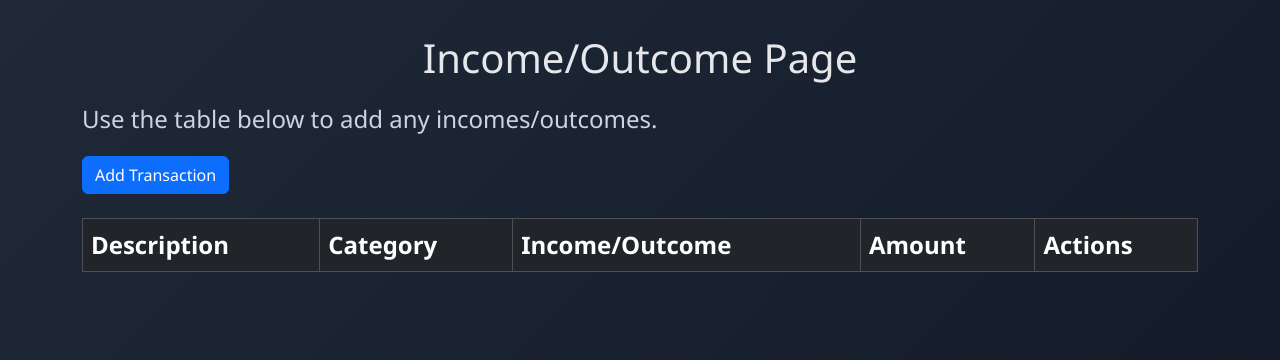
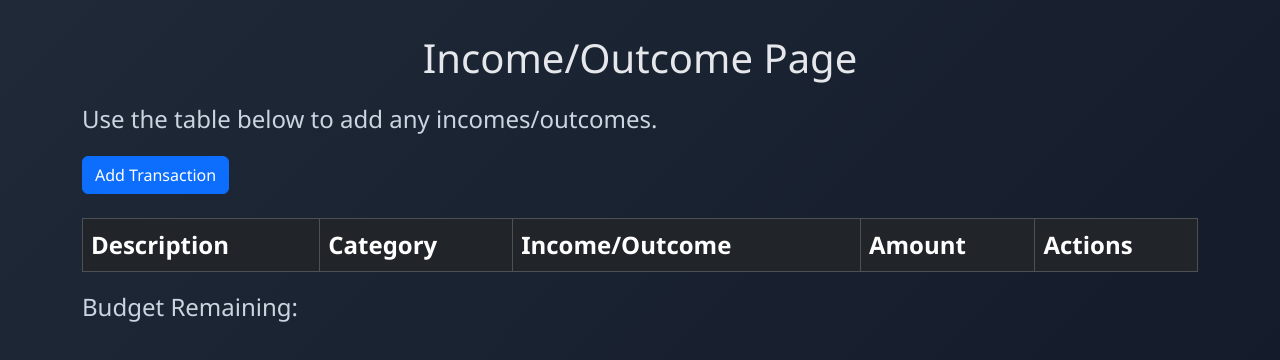
Before and after one commit to harveerd123/PersonalFinanceApp, a React (Vite) app in the folder personalfinanceapp/: page /income-outcome in a window 1280 px wide. Shown: the top 360 px of the page. Built offline with nearby package versions, Linux system fonts and the light colour scheme.

Commit message:
Added Budget Remaining text on Income Page

```diff
--- a/personalfinanceapp/src/pages/IncomeOutcomeScreen.tsx
+++ b/personalfinanceapp/src/pages/IncomeOutcomeScreen.tsx
@@ -24,6 +24,9 @@ function IncomeOutcomeScreen() {
                       </tr>
                   </tbody>
               </Table>
+              <p>
+                  Budget Remaining:
+              </p>
           </div>
 
       </>
```
